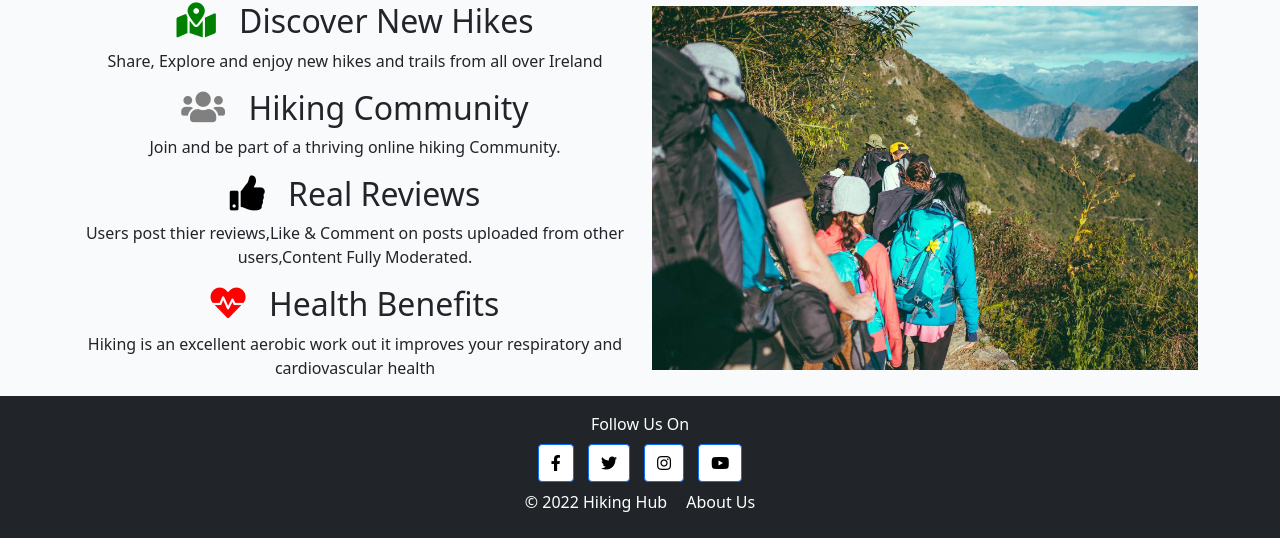
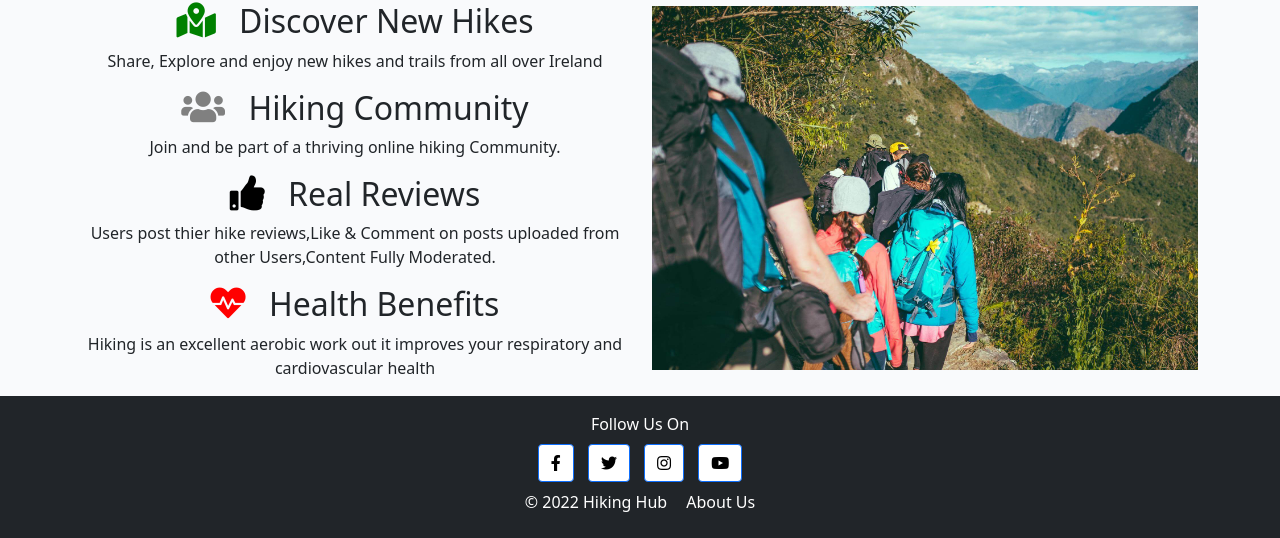
Before and after one commit to wlillisdev/hiking-hub, a Django app: page / in a window 1280 px wide. Shown: the part 944-1482 px from the top of the page. Run offline with Django 3.2, Linux system fonts and the light colour scheme.

Commit message:
edit to readme text

```diff
--- a/templates/index.html
+++ b/templates/index.html
@@ -56,7 +56,7 @@
                     <h2 class="feature-head text-center"><i class="fas fa-users" id="icon-home-grey"></i> Hiking Community</h2>
                     <p class="text-center">Join and be part of a thriving online hiking Community.</p>
                     <h2 class="feature-head text-center"><i class="fas fa-thumbs-up" id="icon-home-black"></i> Real Reviews</h2>
-                    <p class="text-center">Users post thier reviews,Like & Comment on posts uploaded from other users,Content
+                    <p class="text-center">Users post thier hike reviews,Like & Comment on posts uploaded from other Users,Content
                         Fully Moderated.</p>
                     <h2 class="feature-head text-center"><i class="fas fa-heartbeat" id="icon-home-red"></i> Health Benefits</h2>
                     <p class="text-center"> Hiking is an excellent aerobic work out it improves your respiratory and
```
Also changed, not shown: README.md.
